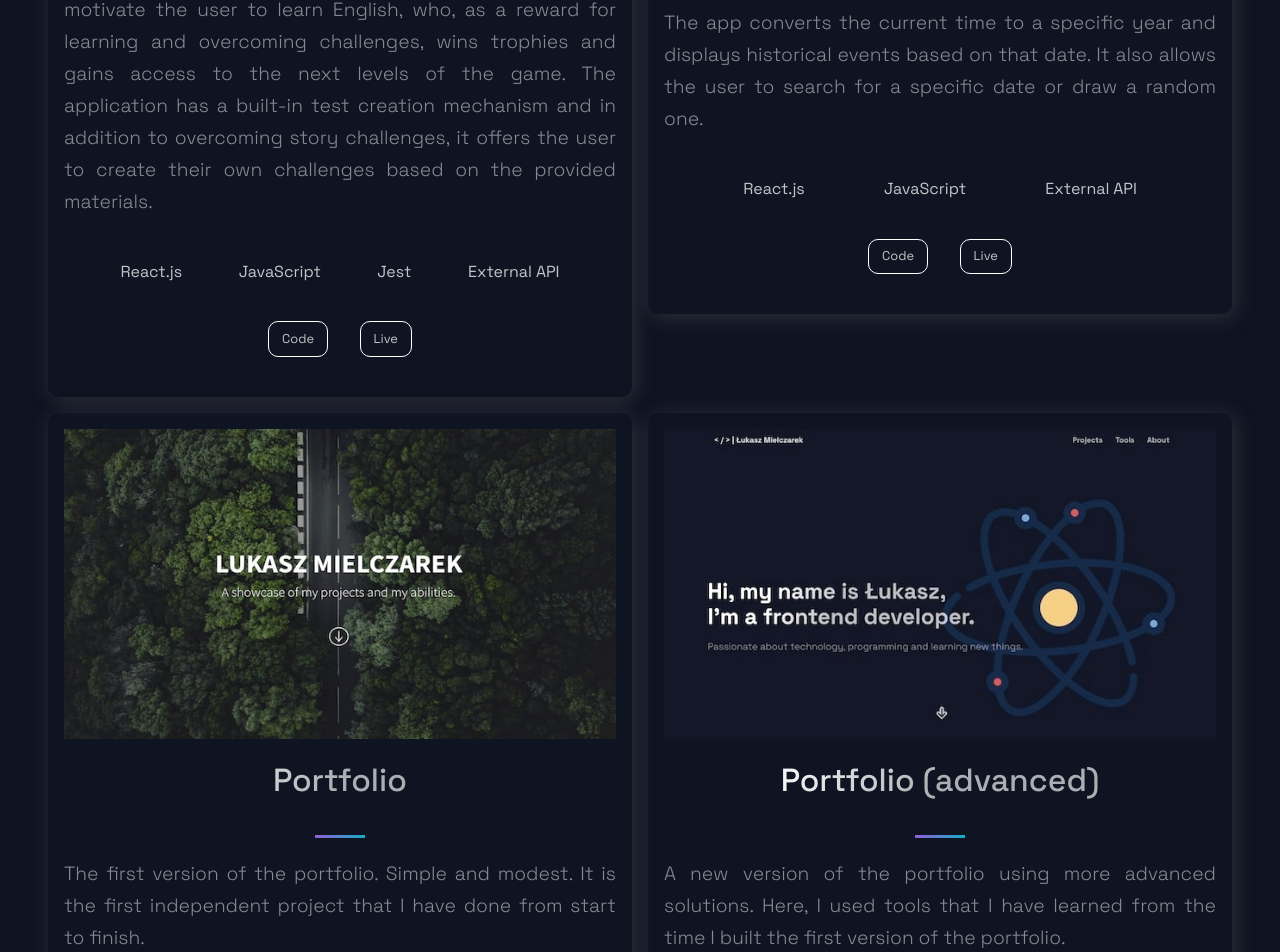
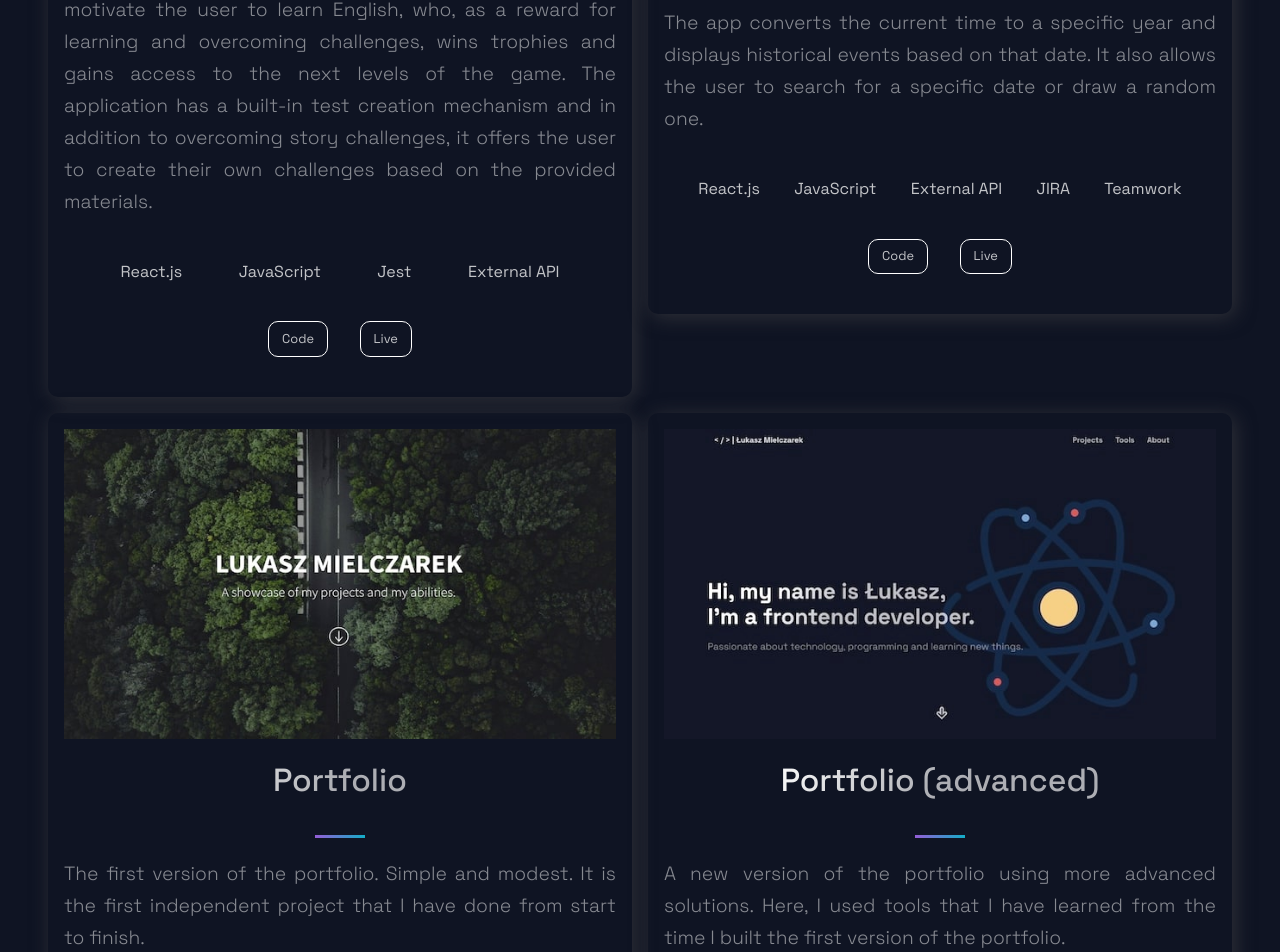
Before and after one commit to lukaszmielczarekdev/my-portfolio, a React (Create React App) app: page / in a window 1280 px wide. Shown: the part 1519-2471 px from the top of the page. Built offline with nearby package versions, Linux system fonts and the light colour scheme.

Commit message:
MP-26 add tags to the WYIN project

```diff
--- a/src/constants/constants.js
+++ b/src/constants/constants.js
@@ -19,7 +19,7 @@ export const projects = [
     description:
       "The app converts the current time to a specific year and displays historical events based on that date. It also allows the user to search for a specific date or draw a random one.",
     image: wyin,
-    tags: ["React.js", "JavaScript", "External API"],
+    tags: ["React.js", "JavaScript", "External API", "JIRA", "Teamwork"],
     source: "https://gitlab.com/niemamemaila/wyin-fe-webapp",
     visit: "https://app-ci.spio-wyin.workers.dev",
     id: 1,
```
